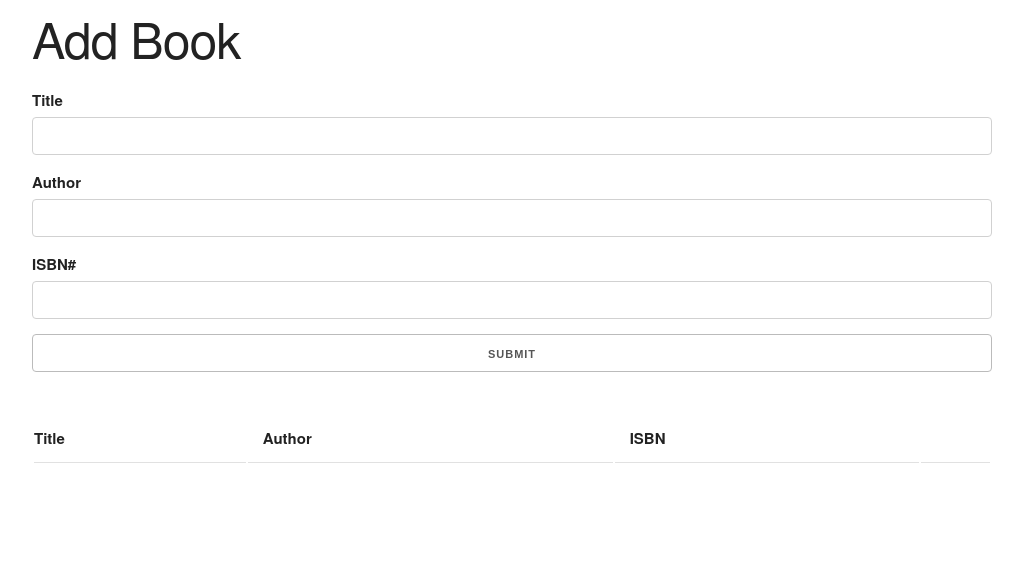
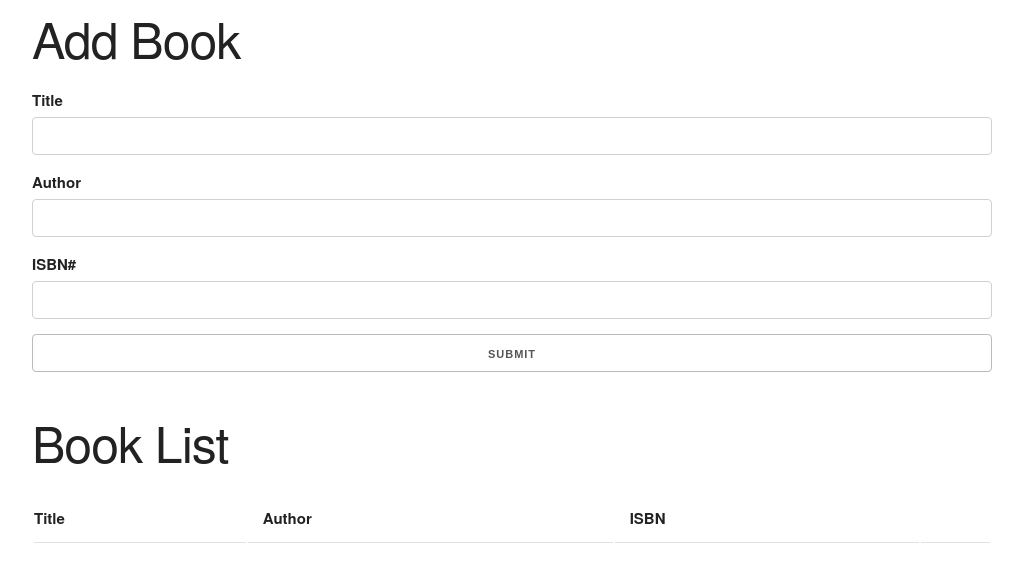
Before and after one commit to kelly-bazella/Book-List, a plain HTML site: page index.html in a window 1280 px wide. Shown: the whole page, without its empty margins (128-1151 px from the left). Drawn offline with nearby package versions, Linux system fonts and the light colour scheme.

```diff
--- a/index.html
+++ b/index.html
@@ -16,8 +16,9 @@
         }
         .error{
             background:#E84E61;
-            color:black
+            color:black;
         }
+
     </style>
     <title>Book List</title>
 </head>
@@ -41,7 +42,7 @@
                 <input type="submit" value="Submit" class="u-full-width">
             </div>
         </form>
-
+       <h1>Book List</h1>
         <table class="u-full-width">
             <thead>
                 <tr>
```
Also changed, not shown: 2 other files.
